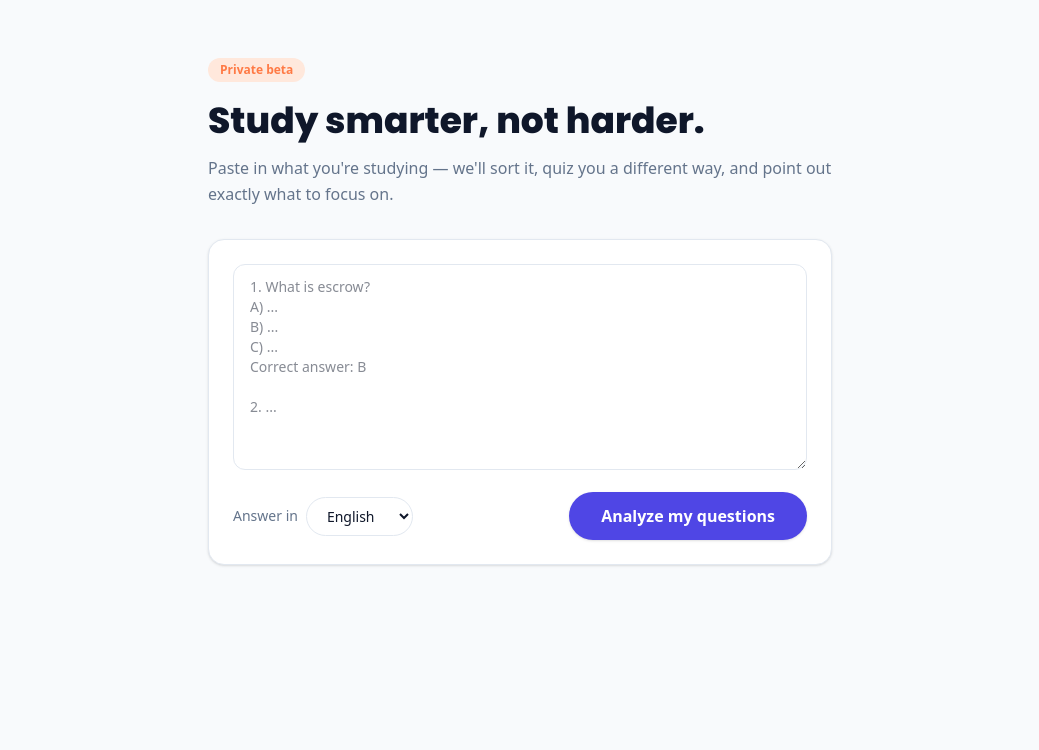
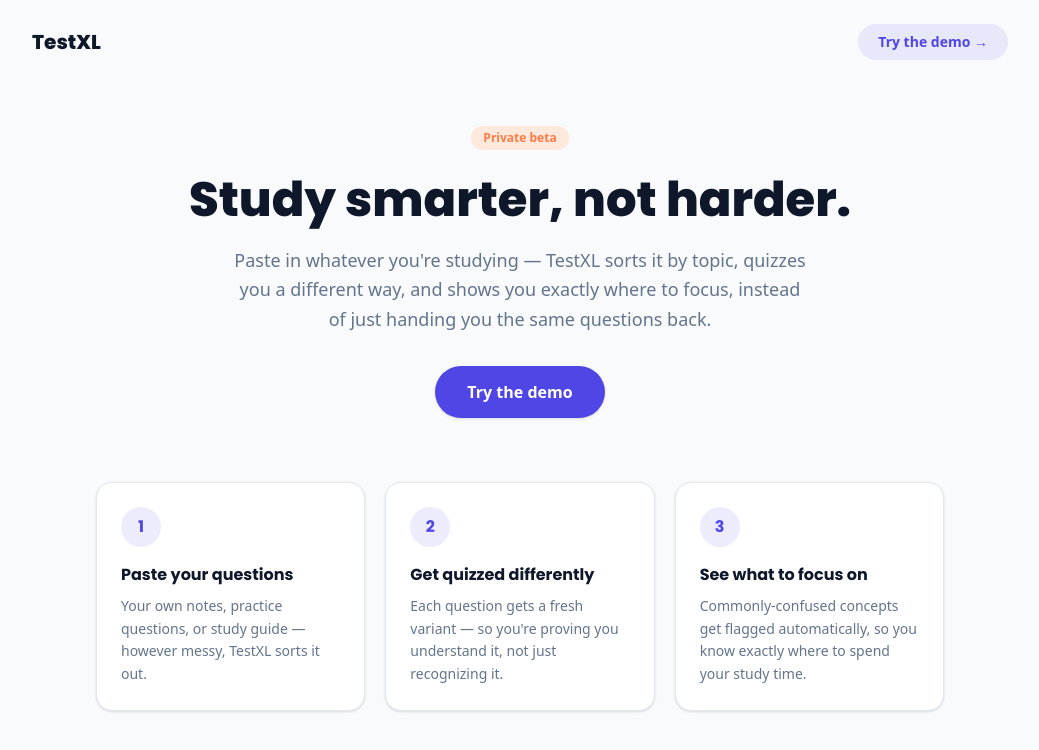
Before and after one commit to elijahguan/VTestXL, a Next.js app: page / in a window 1280 px wide. Shown: the top 750 px of the page, without its empty margins (120-1159 px from the left). Built offline with nearby package versions, Linux system fonts and the light colour scheme.

Commit message:
main page added

```diff
--- a/src/app/gate/page.tsx
+++ b/src/app/gate/page.tsx
@@ -22,7 +22,7 @@
       });
 
       if (res.ok) {
-        router.push("/");
+        router.push("/demo");
         router.refresh();
       } else {
         const data = await res.json();
--- a/src/app/page.tsx
+++ b/src/app/page.tsx
@@ -1,129 +1,75 @@
-"use client";
+import Link from "next/link";
 
-import { useState } from "react";
-import QuestionCard, { Question } from "@/components/QuestionCard";
-
-export default function Home() {
-  const [rawText, setRawText] = useState("");
-  const [language, setLanguage] = useState("English");
-  const [loading, setLoading] = useState(false);
-  const [error, setError] = useState<string | null>(null);
-  const [questions, setQuestions] = useState<Question[] | null>(null);
-
-  async function handleAnalyze() {
-    if (!rawText.trim()) {
-      setError("Paste in some questions first.");
-      return;
-    }
-    setLoading(true);
-    setError(null);
-
-    try {
-      const res = await fetch("/api/analyze", {
-        method: "POST",
-        headers: { "Content-Type": "application/json" },
-        body: JSON.stringify({ rawText, language }),
-      });
-      const data = await res.json();
-
-      if (!res.ok) {
-        setError(data.error || "Something went wrong.");
-      } else {
-        setQuestions(data.questions || []);
-      }
-    } catch {
-      setError("Something went wrong reaching the server.");
-    } finally {
-      setLoading(false);
-    }
-  }
-
-  const topics = new Map<string, Question[]>();
-  (questions || []).forEach((q) => {
-    const key = q.topic || "Uncategorized";
-    if (!topics.has(key)) topics.set(key, []);
-    topics.get(key)!.push(q);
-  });
-
+export default function Landing() {
   return (
     <main className="min-h-screen bg-bg">
-      <div className="max-w-2xl mx-auto px-5 sm:px-6 py-10 sm:py-14">
-        <header className="mb-8 text-center sm:text-left">
-          <span className="inline-block bg-accent-light text-accent font-semibold text-xs px-3 py-1 rounded-full mb-4">
+      {/* Nav */}
+      <nav className="max-w-5xl mx-auto px-5 sm:px-6 py-6 flex items-center justify-between">
+        <span className="font-display font-extrabold text-xl text-ink">TestXL</span>
+        <Link
+          href="/demo"
+          className="text-sm font-semibold text-primary bg-primary/10 rounded-full px-5 py-2 hover:bg-primary/15 transition-colors"
+        >
+          Try the demo →
+        </Link>
+      </nav>
+
+      {/* Hero */}
+      <section className="max-w-3xl mx-auto px-5 sm:px-6 pt-10 pb-16 text-center">
+        <span className="inline-block bg-accent-light text-accent font-semibold text-xs px-3 py-1 rounded-full mb-5">
           Private beta
         </span>
-          <h1 className="font-display text-3xl sm:text-4xl font-extrabold text-ink leading-tight mb-3">
+        <h1 className="font-display text-4xl sm:text-5xl font-extrabold text-ink leading-tight mb-4">
           Study smarter, not harder.
         </h1>
-          <p className="text-ink-muted text-base leading-relaxed">
-            Paste in what you&apos;re studying — we&apos;ll sort it, quiz you a
-            different way, and point out exactly what to focus on.
+        <p className="text-ink-muted text-lg leading-relaxed max-w-xl mx-auto mb-8">
+          Paste in whatever you&apos;re studying — TestXL sorts it by topic, quizzes
+          you a different way, and shows you exactly where to focus, instead of
+          just handing you the same questions back.
         </p>
-        </header>
-
-        <section className="bg-surface rounded-2xl shadow-sm border border-border p-5 sm:p-6 mb-10">
-          <textarea
-            value={rawText}
-            onChange={(e) => setRawText(e.target.value)}
-            placeholder={
-              "1. What is escrow?\nA) ...\nB) ...\nC) ...\nCorrect answer: B\n\n2. ..."
-            }
-            rows={9}
-            className="w-full rounded-xl border border-border px-4 py-3 text-sm outline-none focus:border-primary focus:ring-4 focus:ring-primary/10 resize-y"
-          />
-
-          <div className="flex flex-col sm:flex-row sm:items-center gap-3 sm:justify-between mt-4">
-            <div className="flex items-center gap-2">
-              <label htmlFor="language" className="text-sm text-ink-muted">
-                Answer in
-              </label>
-              <select
-                id="language"
-                value={language}
-                onChange={(e) => setLanguage(e.target.value)}
-                className="text-sm border border-border rounded-full px-4 py-2 bg-surface outline-none focus:border-primary"
+        <Link
+          href="/demo"
+          className="inline-block bg-primary text-white font-semibold rounded-full px-8 py-3.5 hover:bg-primary-dark transition-colors shadow-sm"
         >
-                <option value="English">English</option>
-                <option value="Chinese">Chinese</option>
-              </select>
-            </div>
-
-            <button
-              onClick={handleAnalyze}
-              disabled={loading}
-              className="w-full sm:w-auto bg-primary text-white font-semibold rounded-full px-8 py-3 hover:bg-primary-dark transition-colors disabled:opacity-50 shadow-sm"
-            >
-              {loading ? "Analyzing..." : "Analyze my questions"}
-            </button>
-          </div>
-
-          {error && <p className="text-danger text-sm mt-3">{error}</p>}
+          Try the demo
+        </Link>
       </section>
 
-        {questions && (
-          <section>
-            <p className="text-sm font-medium text-ink-muted mb-6">
-              {questions.length} question{questions.length !== 1 ? "s" : ""} across{" "}
-              {topics.size} topic{topics.size !== 1 ? "s" : ""}
+      {/* How it works */}
+      <section className="max-w-4xl mx-auto px-5 sm:px-6 pb-20">
+        <div className="grid sm:grid-cols-3 gap-5">
+          <div className="bg-surface rounded-2xl shadow-sm border border-border p-6">
+            <div className="w-10 h-10 rounded-full bg-primary/10 flex items-center justify-center font-display font-bold text-primary mb-4">
+              1
+            </div>
+            <h3 className="font-display font-bold text-ink mb-2">Paste your questions</h3>
+            <p className="text-ink-muted text-sm leading-relaxed">
+              Your own notes, practice questions, or study guide — however
+              messy, TestXL sorts it out.
             </p>
-
-            <div className="space-y-8">
-              {Array.from(topics.entries()).map(([topic, qs]) => (
-                <div key={topic}>
-                  <h2 className="font-display text-lg font-bold text-ink mb-3">
-                    {topic}
-                  </h2>
-                  <div className="space-y-4">
-                    {qs.map((q, i) => (
-                      <QuestionCard key={i} question={q} />
-                    ))}
+          </div>
+          <div className="bg-surface rounded-2xl shadow-sm border border-border p-6">
+            <div className="w-10 h-10 rounded-full bg-primary/10 flex items-center justify-center font-display font-bold text-primary mb-4">
+              2
+            </div>
+            <h3 className="font-display font-bold text-ink mb-2">Get quizzed differently</h3>
+            <p className="text-ink-muted text-sm leading-relaxed">
+              Each question gets a fresh variant — so you&apos;re proving you
+              understand it, not just recognizing it.
+            </p>
+          </div>
+          <div className="bg-surface rounded-2xl shadow-sm border border-border p-6">
+            <div className="w-10 h-10 rounded-full bg-primary/10 flex items-center justify-center font-display font-bold text-primary mb-4">
+              3
+            </div>
+            <h3 className="font-display font-bold text-ink mb-2">See what to focus on</h3>
+            <p className="text-ink-muted text-sm leading-relaxed">
+              Commonly-confused concepts get flagged automatically, so you know
+              exactly where to spend your study time.
+            </p>
           </div>
         </div>
-              ))}
-            </div>
       </section>
-        )}
-      </div>
     </main>
   );
 }
--- a/src/proxy.ts
+++ b/src/proxy.ts
@@ -2,21 +2,23 @@
 
 const AUTH_COOKIE = "testxl_auth";
 
+// Only these paths require the passcode. The marketing homepage ("/") and
+// the gate/verification routes stay public on purpose.
+const PROTECTED_PREFIXES = ["/demo", "/api/analyze", "/api/feedback"];
+
 export function proxy(request: NextRequest) {
   const { pathname } = request.nextUrl;
 
-  const isAllowedWithoutAuth =
-    pathname.startsWith("/gate") ||
-    pathname.startsWith("/api/verify-passcode") ||
-    pathname.startsWith("/_next") ||
-    pathname.startsWith("/favicon");
-
-  if (isAllowedWithoutAuth) {
+  const isProtected = PROTECTED_PREFIXES.some((prefix) => pathname.startsWith(prefix));
+  if (!isProtected) {
     return NextResponse.next();
   }
 
   const authed = request.cookies.get(AUTH_COOKIE)?.value === "1";
   if (!authed) {
+    if (pathname.startsWith("/api/")) {
+      return NextResponse.json({ error: "Not authenticated." }, { status: 401 });
+    }
     const gateUrl = new URL("/gate", request.url);
     return NextResponse.redirect(gateUrl);
   }
```
Also changed, not shown: src/app/demo/page.tsx (added, +129 -0 lines). Lines whose indentation alone changed are shown as unchanged.
